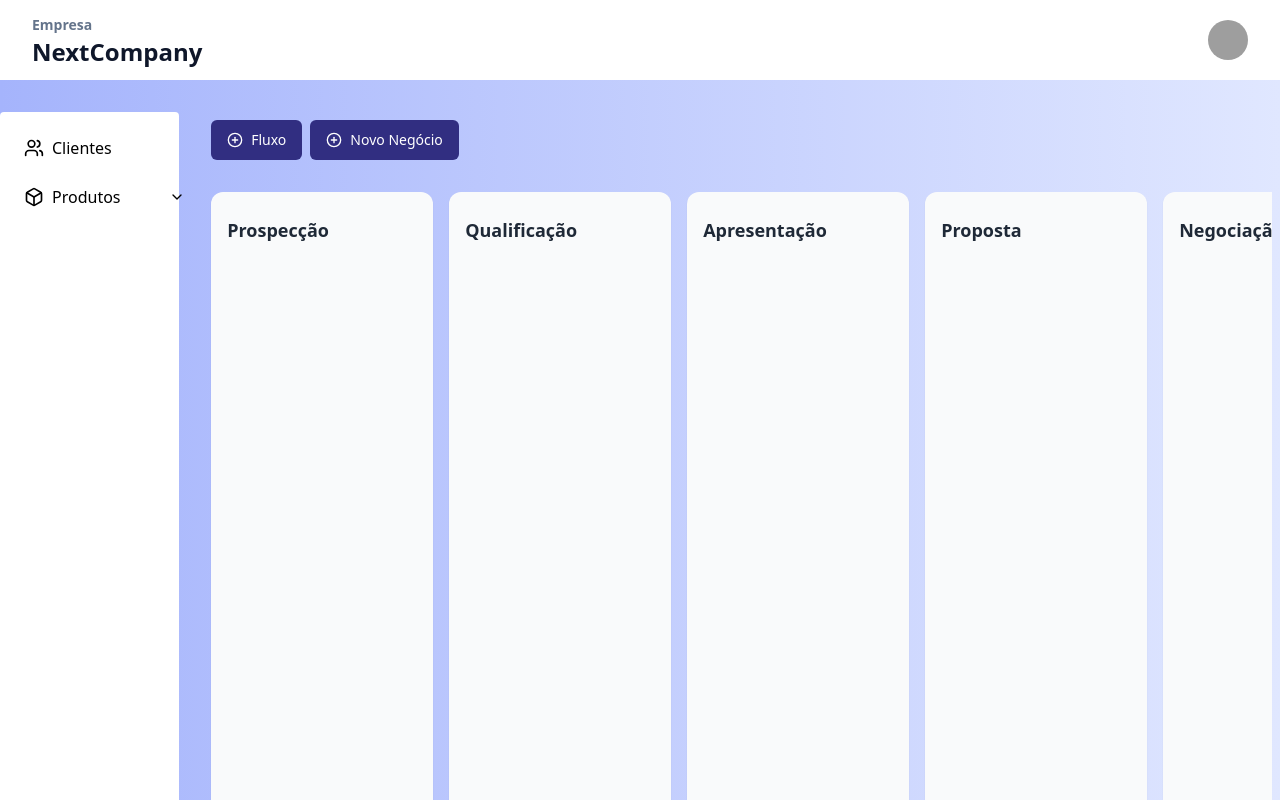
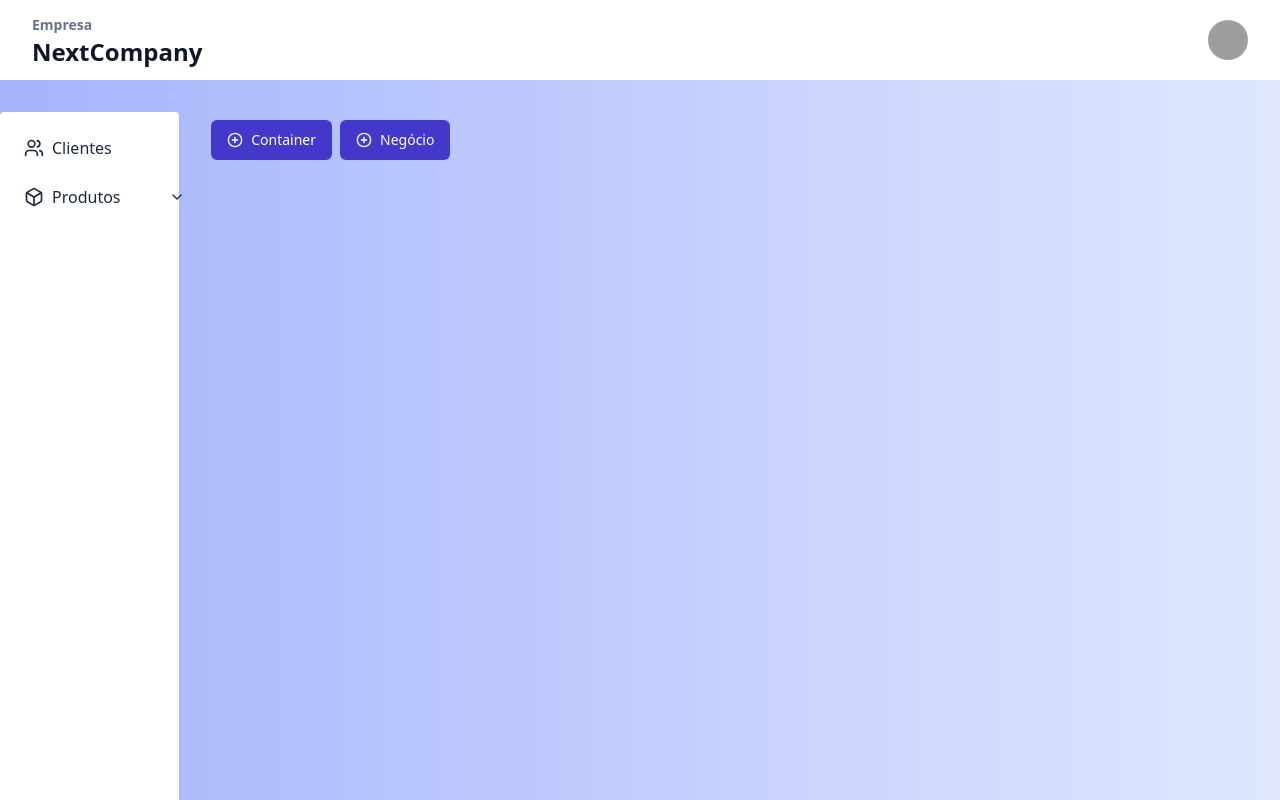
Before and after one commit to lismarreiros/crm-nextcompany, a React (Create React App) app: page / in a window 1280 px wide. Shown: the top 800 px of the page. Built offline with nearby package versions, Linux system fonts and the light colour scheme; grey boxes are pictures that could not be loaded.

Commit message:
Kanban sem colunas fixas

```diff
--- a/src/components/kanban/components/Button/index.tsx
+++ b/src/components/kanban/components/Button/index.tsx
@@ -8,7 +8,7 @@ const buttonVariants = cva(
   {
     variants: {
       variant: {
-        default: 'bg-gray-900 text-white hover:bg-gray-800',
+        default: 'bg-gray-900 text-white hover:bg-indigo-600',
         destructive:
           'bg-destructive text-destructive-foreground hover:bg-destructive/90',
         outline:
--- a/src/components/kanban/components/Container/index.tsx
+++ b/src/components/kanban/components/Container/index.tsx
@@ -4,7 +4,7 @@ import { useSortable } from '@dnd-kit/sortable';
 import { CSS } from '@dnd-kit/utilities';
 import clsx from 'clsx';
 //import { Button } from '@/components/shadcn/ui/button';
-//import { Grip, Plus } from 'lucide-react';
+import { Grip, Plus } from 'lucide-react';
 
 const Container = ({
   id,
@@ -35,22 +35,22 @@ const Container = ({
         transform: CSS.Translate.toString(transform),
       }}
       className={clsx(
-        'h-[90vh] p-4 bg-gray-50 rounded-xl flex flex-col gap-y-2 shadow-sm mt-10',
+        'h-[90vh] p-4 bg-slate-50 rounded-xl flex flex-col gap-y-2 shadow-sm mt-10',
         isDragging && 'opacity-50',
       )}
     >
       <div className="flex items-center justify-between w-[190px] my-2">
         <div className="flex flex-col gap-y-1 ">
-          <h1 className="text-gray-800 text-lg font-semibold">{title}</h1>
-          <p className="text-gray-400 text-sm">{description}</p>
+          <h1 className="text-slate-800 text-lg font-semibold">{title}</h1>
+          <p className="text-slate-400 text-sm">{description}</p>
         </div>
         {/** Button para drag e drop do container */}
-        {/* <button
+        <button
           className="text-xs rounded-xl"
           {...listeners}
         >
           <Grip color="#4b5563"/>
-        </button> */}
+        </button>
       </div>
       {children}
       {/** Button para adicionar item direto no container */}
--- a/src/components/kanban/index.tsx
+++ b/src/components/kanban/index.tsx
@@ -47,38 +47,39 @@ type DNDType = {
 };
 
 export default function Kanban() {
-  const [containers, setContainers] = useState<DNDType[]>([
-    {
-      id: 'container-1',
-      title: 'Prospecção',
-      items: [],
-    },
-    {
-      id: 'container-2',
-      title: 'Qualificação',
-      items: [],
-    },
-    {
-      id: 'container-3',
-      title: 'Apresentação',
-      items: [],
-    },
-    {
-      id: 'container-4',
-      title: 'Proposta',
-      items: [],
-    },
-    {
-      id: 'container-5',
-      title: 'Negociação',
-      items: [],
-    },
-    {
-      id: 'container-6',
-      title: 'Conclusão',
-      items: [],
-    }
-  ]);
+  const [containers, setContainers] = useState<DNDType[]>(
+    [
+      // {
+      //   id: 'container-1',
+      //   title: 'Prospecção',
+      //   items: [],
+      // },
+      // {
+      //   id: 'container-2',
+      //   title: 'Qualificação',
+      //   items: [],
+      // },
+      // {
+      //   id: 'container-3',
+      //   title: 'Apresentação',
+      //   items: [],
+      // },
+      // {
+      //   id: 'container-4',
+      //   title: 'Proposta',
+      //   items: [],
+      // },
+      // {
+      //   id: 'container-5',
+      //   title: 'Negociação',
+      //   items: [],
+      // },
+      // {
+      //   id: 'container-6',
+      //   title: 'Conclusão',
+      //   items: [],
+      // }
+    ]);
   const [activeId, setActiveId] = useState<UniqueIdentifier | null>(null);
   const [currentContainerId, setCurrentContainerId] =
     useState<UniqueIdentifier>();
@@ -446,13 +447,13 @@ export default function Kanban() {
       {/** Botão de Adicionar Novo Negócio */}
       <div className="flex items-center justify-start absolute gap-2">
         {/* <h1 className="text-gray-800 text-3xl font-bold">Dnd-kit Guide</h1> */}
-        <Button onClick={() => setShowAddContainerModal(true)} className='gap-2 bg-indigo-900'>
+        <Button onClick={() => setShowAddContainerModal(true)} className='gap-2 bg-indigo-700'>
           <CirclePlus size={16}/>
-          Fluxo
+          Container
         </Button>
-        <Button onClick={() => setShowAddItemModal(true)} className='gap-2 bg-indigo-900'>
+        <Button onClick={() => setShowAddItemModal(true)} className='gap-2 bg-indigo-700'>
           <CirclePlus size={16}/>
-        Novo Negócio
+          Negócio
         </Button>
 
       </div>
--- a/src/components/navbar/NavBar.tsx
+++ b/src/components/navbar/NavBar.tsx
@@ -6,7 +6,7 @@ import { LogOutIcon, Settings, User2 } from 'lucide-react';
 
 const NavBar = () => {
   return (
-    <div className='bg-white h-16 py-4 my-2 mx-auto max-w-7xl sm:px-6
+    <div className='bg-white h-16 py-4 my-2 w-full sm:px-6
       lg:px-8 flex justify-between items-center'>
       {/* logo */}
       <div>
--- a/src/components/sidebar/Sidebar.tsx
+++ b/src/components/sidebar/Sidebar.tsx
@@ -24,7 +24,7 @@ const Sidebar = () => {
   };
 
   return (
-    <div className='p-4'>
+    <div className='p-4 text-slate-800'>
       <div>
         <Link to='/clientes' className='flex items-center gap-2 font-medium hover:bg-indigo-50 rounded p-2' title='Ir para clientes'>
           <UsersIcon size={20}/>
--- a/src/pages/dashboard/dashboard.tsx
+++ b/src/pages/dashboard/dashboard.tsx
@@ -3,8 +3,8 @@ import Sidebar from '@/components/sidebar/Sidebar';
 
 export default function DashboardPage() {
   return (
-    <div>
-      <div className="grid grid-cols-[14vw_1fr] bg-gradient-to-r from-indigo-300 to-indigo-100 pr-2">
+    <div className='w-full min-h-screen'>
+      <div className="grid grid-cols-[14vw_1fr] bg-gradient-to-r from-indigo-300 to-indigo-100 pr-2 min-h-screen">
         {/* barra de navegação esquerda */}
         <div className="bg-white rounded mt-8 h-full">
           <Sidebar />
--- a/src/pages/detail/index.tsx
+++ b/src/pages/detail/index.tsx
@@ -4,10 +4,6 @@ import FormDetalhe from './components/Form/Form';
 const DetailPage = () => {
   return (
     <div className='w-screen bg-white'>
-      <div className='flex px-4 py-2 items-end justify-between bg-white'>
-        <h1 className='text-lg text-slate-900'>Negócio #ID</h1>
-        <p className='text-sm font-light text-slate-900 mr-2'>Fase: Qualificação</p>
-      </div>
 
       <div className='grid lg:grid-cols-[1fr_33vw] md:grid-cols-1 '>
         {/** Timeline */}
```
